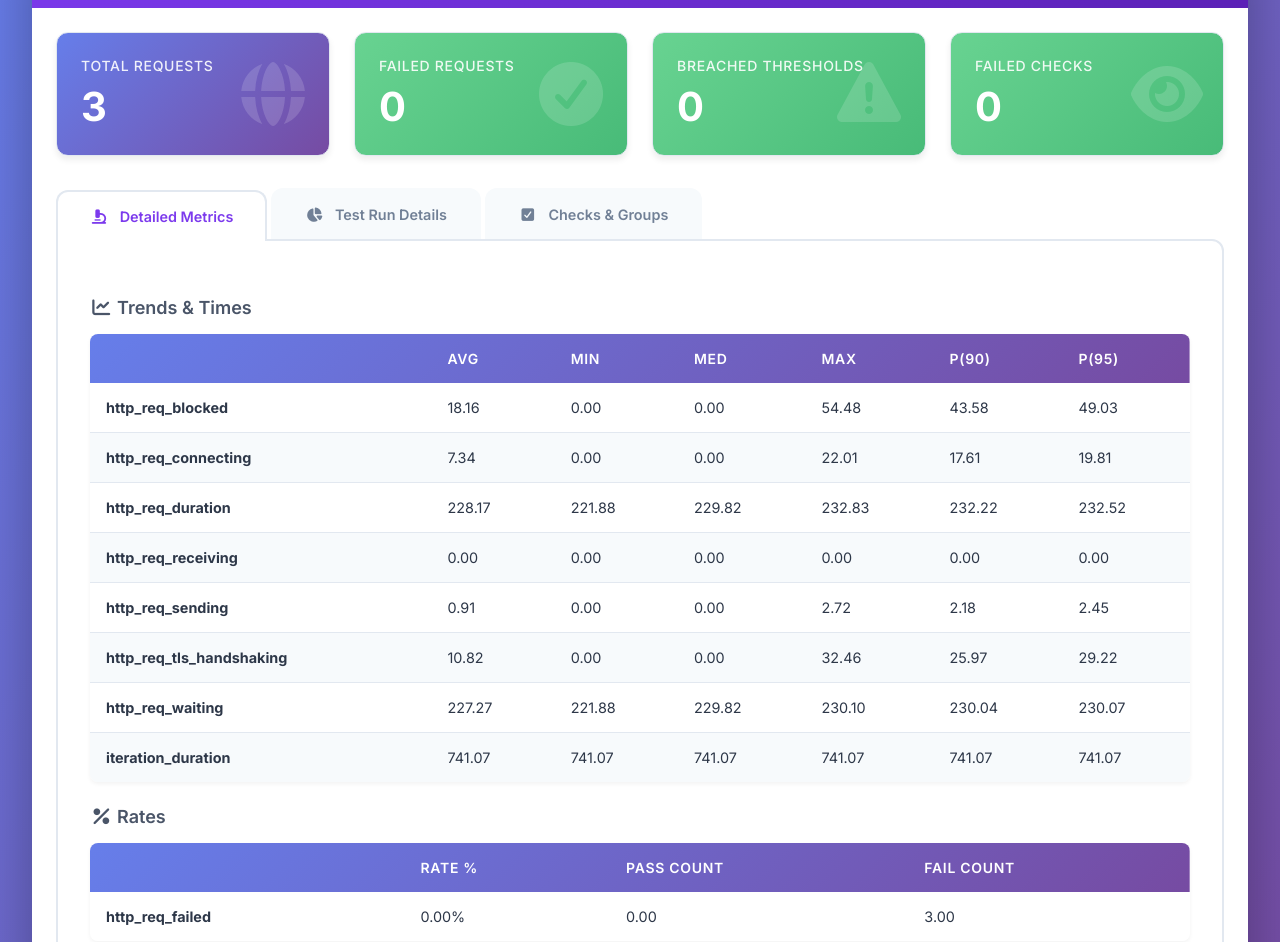
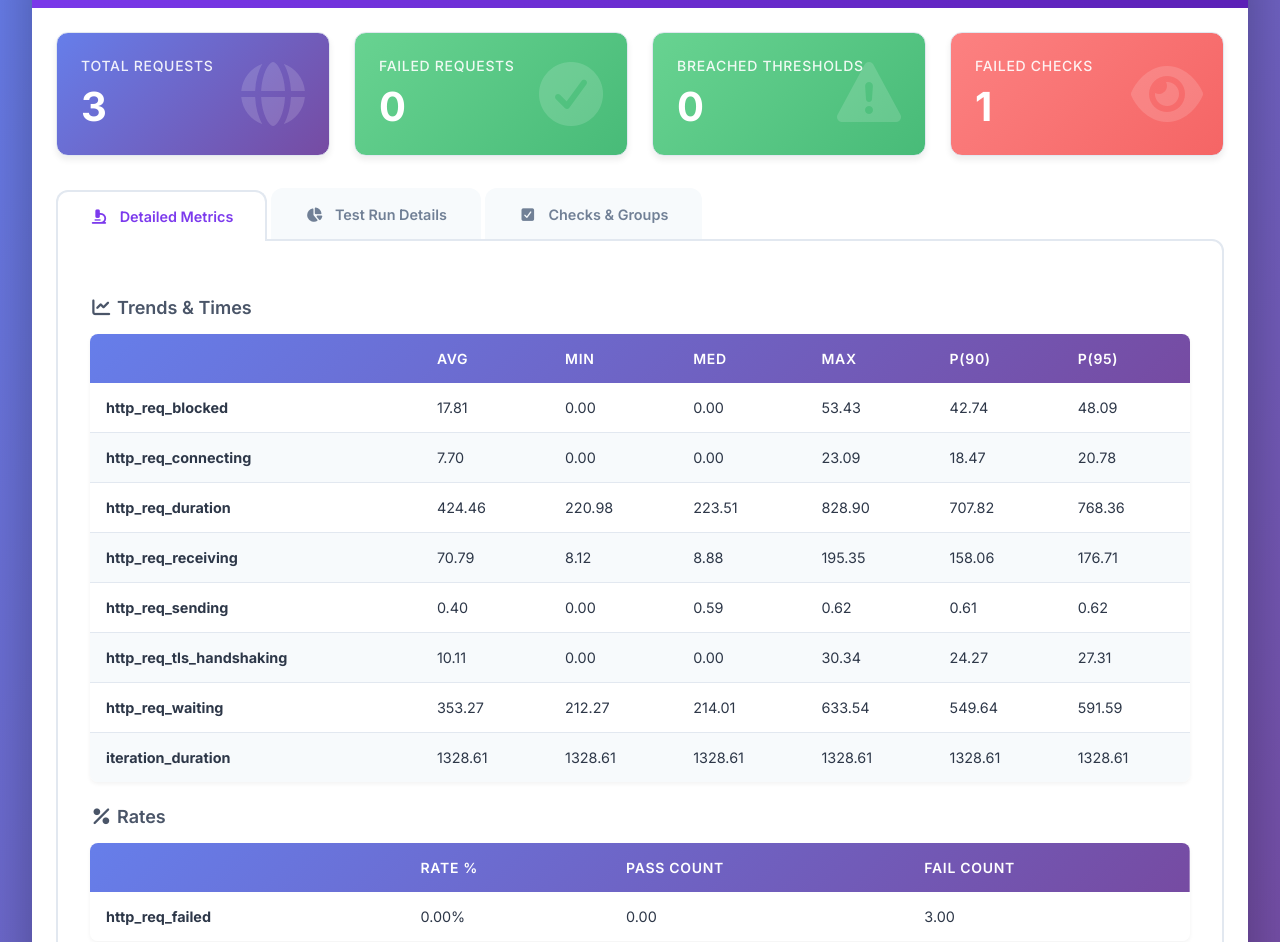
Before and after one commit to tomgunners/automation-challenge, a website: page performance/results/report.html in a window 1280 px wide. Shown: the part 117-1059 px from the top of the page. Drawn offline with Linux system fonts and the light colour scheme.

Commit message:
chore: initial commit

```diff
--- a/api/builders/product.builder.ts
+++ b/api/builders/product.builder.ts
@@ -1,6 +1,6 @@
 import { faker } from '@faker-js/faker';
 
-export const buildProductPayload = () => {
+export function buildProductPayload() {
   return {
     title: faker.commerce.productName(),
     price: Number(faker.commerce.price()),
@@ -8,4 +8,4 @@ export const buildProductPayload = () => {
     image: faker.image.url(),
     category: faker.commerce.department(),
   };
-};
+}
--- a/api/package.json
+++ b/api/package.json
@@ -11,7 +11,6 @@
     "allure-playwright": "^2.15.1"
   },
   "dependencies": {
-    "@faker-js/faker": "^10.1.0",
-    "@types/node": "^25.0.3"
+    "@faker-js/faker": "^10.1.0"
   }
 }
--- a/performance/results/report.html
+++ b/performance/results/report.html
@@ -10,7 +10,7 @@
     <link href="https://fonts.googleapis.com/css2?family=Inter:wght@300;400;500;600;700&display=swap" rel="stylesheet">
 
     <meta name="viewport" content="width=device-width, initial-scale=1.0" />
-    <title>Test Report: 2026-01-05 17:34</title>
+    <title>Test Report: 2026-01-05 21:40</title>
     <style>
       * {
         margin: 0;
@@ -473,7 +473,7 @@
       <header>
         <h1>
           <svg width="50" height="45" viewBox="0 0 50 45" fill="none"><path d="M31.968 34.681a2.007 2.007 0 002.011-2.003c0-1.106-.9-2.003-2.011-2.003a2.007 2.007 0 00-2.012 2.003c0 1.106.9 2.003 2.012 2.003z" fill="white"></path><path d="M39.575 0L27.154 16.883 16.729 9.31 0 45h50L39.575 0zM23.663 37.17l-2.97-4.072v4.072h-2.751V22.038l2.75 1.989v7.66l3.659-5.014 2.086 1.51-3.071 4.21 3.486 4.776h-3.189v.001zm8.305.17c-2.586 0-4.681-2.088-4.681-4.662 0-1.025.332-1.972.896-2.743l4.695-6.435 2.086 1.51-2.239 3.07a4.667 4.667 0 013.924 4.6c0 2.572-2.095 4.66-4.681 4.66z" fill="white"></path></svg>
-          Test Report: 2026-01-05 17:34
+          Test Report: 2026-01-05 21:40
         </h1>
       </header>
 
@@ -503,10 +503,10 @@
             <div class="metric-value">0</div>
           </div>
 
-          <div class="metric-card success">
+          <div class="metric-card danger">
             <i class="fas fa-eye icon"></i>
             <h4>Failed Checks</h4>
-            <div class="metric-value">0</div>
+            <div class="metric-value">1</div>
           </div>
         </div>
 
@@ -542,136 +542,136 @@
                   <tr>
                     <td><b>http_req_blocked</b></td>
 
-                      <td class="">18.16</td>
+                      <td class="">17.81</td>
 
                       <td class="">0.00</td>
 
                       <td class="">0.00</td>
 
-                      <td class="">54.48</td>
+                      <td class="">53.43</td>
 
-                      <td class="">43.58</td>
+                      <td class="">42.74</td>
 
-                      <td class="">49.03</td>
+                      <td class="">48.09</td>
 
                   </tr>
 
                   <tr>
                     <td><b>http_req_connecting</b></td>
 
-                      <td class="">7.34</td>
+                      <td class="">7.70</td>
 
                       <td class="">0.00</td>
 
                       <td class="">0.00</td>
 
-                      <td class="">22.01</td>
+                      <td class="">23.09</td>
 
-                      <td class="">17.61</td>
+                      <td class="">18.47</td>
 
-                      <td class="">19.81</td>
+                      <td class="">20.78</td>
 
                   </tr>
 
                   <tr>
                     <td><b>http_req_duration</b></td>
 
-                      <td class="">228.17</td>
+                      <td class="">424.46</td>
 
-                      <td class="">221.88</td>
+                      <td class="">220.98</td>
 
-                      <td class="">229.82</td>
+                      <td class="">223.51</td>
 
-                      <td class="">232.83</td>
+                      <td class="">828.90</td>
 
-                      <td class="">232.22</td>
+                      <td class="">707.82</td>
 
-                      <td class="">232.52</td>
+                      <td class="">768.36</td>
 
                   </tr>
 
                   <tr>
                     <td><b>http_req_receiving</b></td>
 
-                      <td class="">0.00</td>
+                      <td class="">70.79</td>
 
-                      <td class="">0.00</td>
+                      <td class="">8.12</td>
 
-                      <td class="">0.00</td>
+                      <td class="">8.88</td>
 
-                      <td class="">0.00</td>
+                      <td class="">195.35</td>
 
-                      <td class="">0.00</td>
+                      <td class="">158.06</td>
 
-                      <td class="">0.00</td>
+                      <td class="">176.71</td>
 
                   </tr>
 
                   <tr>
                     <td><b>http_req_sending</b></td>
 
-                      <td class="">0.91</td>
+                      <td class="">0.40</td>
 
                       <td class="">0.00</td>
 
-                      <td class="">0.00</td>
+                      <td class="">0.59</td>
 
-                      <td class="">2.72</td>
+                      <td class="">0.62</td>
 
-                      <td class="">2.18</td>
+                      <td class="">0.61</td>
 
-                      <td class="">2.45</td>
+                      <td class="">0.62</td>
 
                   </tr>
 
                   <tr>
                     <td><b>http_req_tls_handshaking</b></td>
 
-                      <td class="">10.82</td>
+                      <td class="">10.11</td>
 
                       <td class="">0.00</td>
 
                       <td class="">0.00</td>
 
-                      <td class="">32.46</td>
+                      <td class="">30.34</td>
 
-                      <td class="">25.97</td>
+                      <td class="">24.27</td>
 
-                      <td class="">29.22</td>
+                      <td class="">27.31</td>
 
                   </tr>
 
                   <tr>
                     <td><b>http_req_waiting</b></td>
 
-                      <td class="">227.27</td>
+                      <td class="">353.27</td>
 
-                      <td class="">221.88</td>
+                      <td class="">212.27</td>
 
-                      <td class="">229.82</td>
+                      <td class="">214.01</td>
 
-                      <td class="">230.10</td>
+                      <td class="">633.54</td>
 
-                      <td class="">230.04</td>
+                      <td class="">549.64</td>
 
-                      <td class="">230.07</td>
+                      <td class="">591.59</td>
 
                   </tr>
 
                   <tr>
                     <td><b>iteration_duration</b></td>
 
-                      <td class="">741.07</td>
+                      <td class="">1328.61</td>
 
-                      <td class="">741.07</td>
+                      <td class="">1328.61</td>
 
-                      <td class="">741.07</td>
+                      <td class="">1328.61</td>
 
-                      <td class="">741.07</td>
+                      <td class="">1328.61</td>
 
-                      <td class="">741.07</td>
+                      <td class="">1328.61</td>
 
-                      <td class="">741.07</td>
+                      <td class="">1328.61</td>
 
                   </tr>
 
@@ -724,11 +724,11 @@
                   <i class="fas fa-eye icon"></i>
                   <div class="stat-row">
                     <span class="stat-label">Passed</span>
-                    <span class="stat-value">5</span>
+                    <span class="stat-value">4</span>
                   </div>
                   <div class="stat-row">
                     <span class="stat-label">Failed</span>
-                    <span class="stat-value">0</span>
+                    <span class="stat-value">1</span>
                   </div>
                 </div>
 
@@ -743,7 +743,7 @@
                   </div>
                   <div class="stat-row">
                     <span class="stat-label">Rate</span>
-                    <span class="stat-value">1.35/s</span>
+                    <span class="stat-value">0.75/s</span>
                   </div>
                 </div>
 
@@ -774,7 +774,7 @@
                 <div class="stat-row">
                   <span class="stat-label">Rate</span>
                   <span class="stat-value">
-                    4.05/s
+                    2.26/s
 
                   </span>
                 </div>
@@ -789,7 +789,7 @@
                 </div>
                 <div class="stat-row">
                   <span class="stat-label">Rate</span>
-                  <span class="stat-value">0.02 mB/s</span>
+                  <span class="stat-value">0.01 mB/s</span>
                 </div>
               </div>
 
@@ -837,9 +837,9 @@
 
                   <tr class="checkDetails">
                     <td width="50%">response time &lt; 800ms</td>
-                    <td class="good">1</td>
                     <td class="">0</td>
-                    <td class="">100.00</td>
+                    <td class="failed">1</td>
+                    <td class="failed">0.00</td>
                   </tr>
 
                   <tr class="checkDetails">
```
Also changed, not shown: api/tsconfig.json (deleted, +0 -11 lines), .github/workflows/ci.yml, pnpm-lock.yaml.
